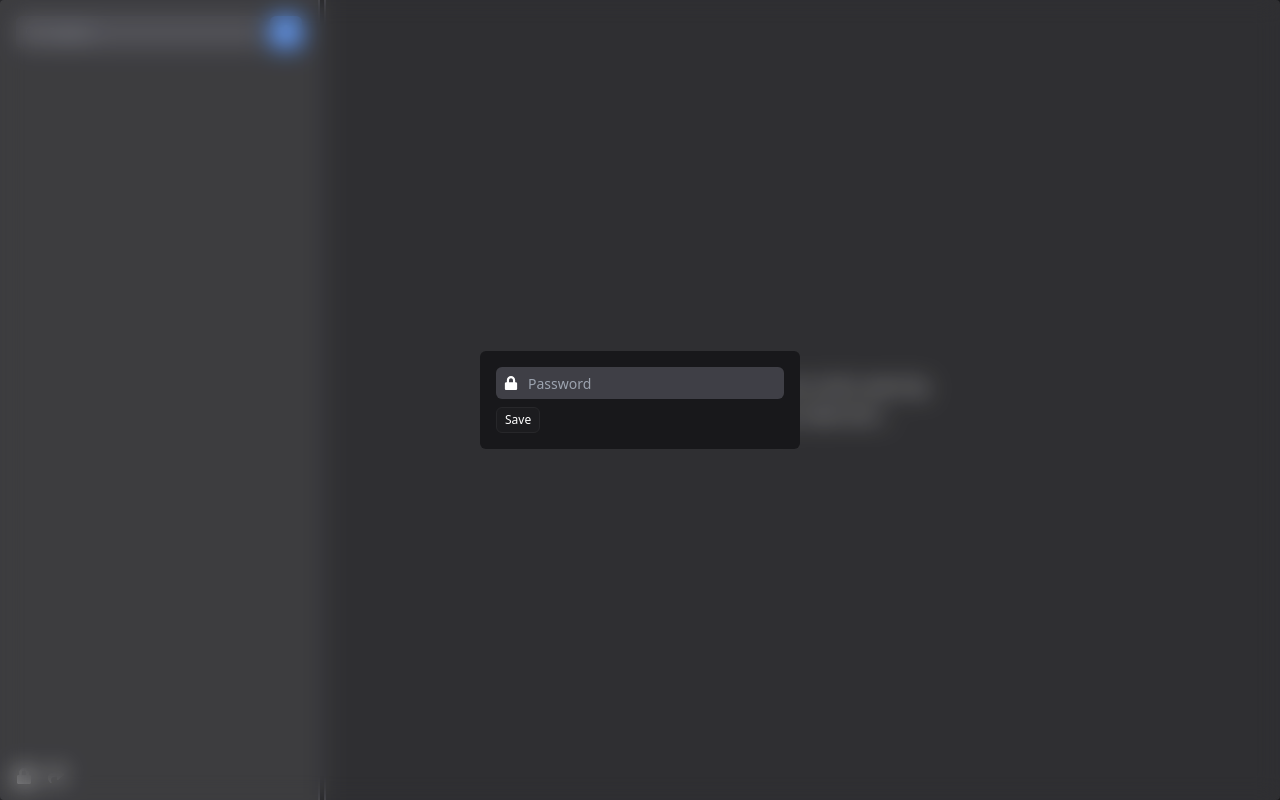
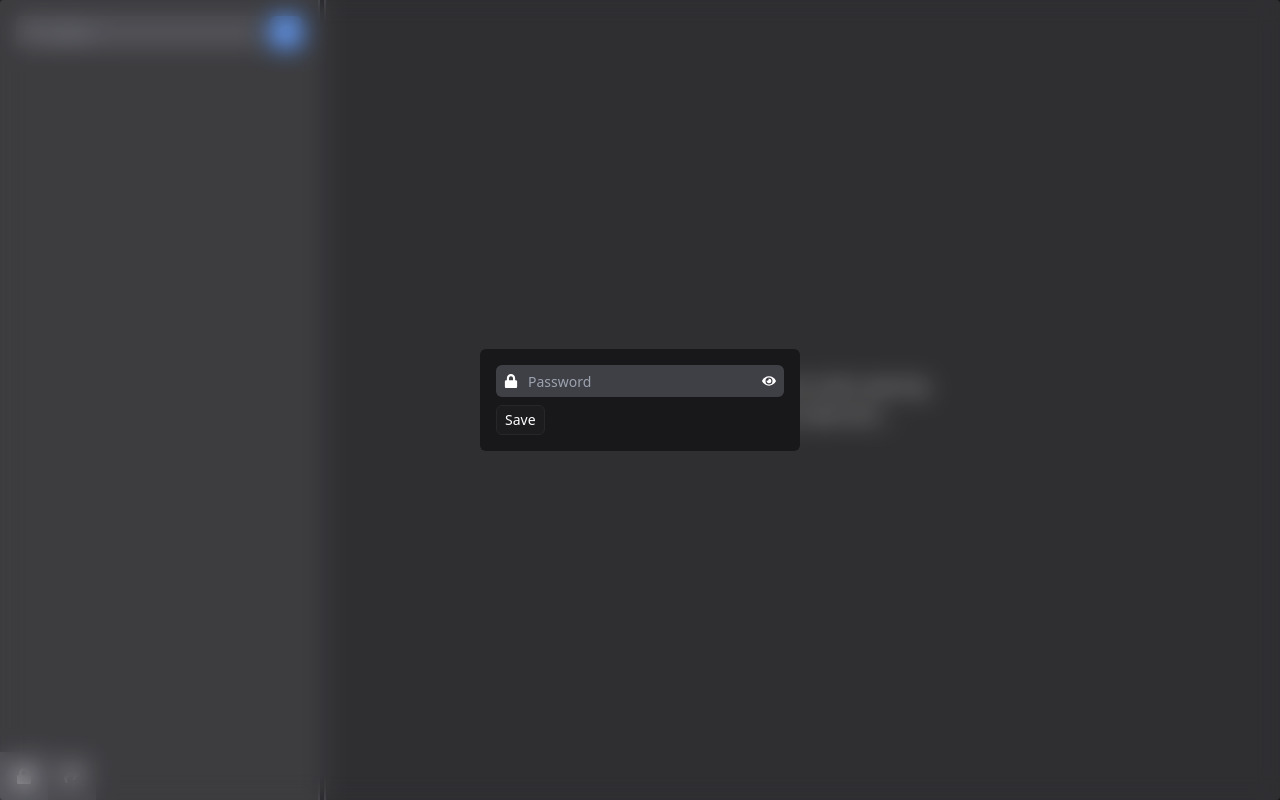
Before and after one commit to zpaceway/safesecret, a React app: page / in a window 1280 px wide. Both pictures are taken after a click on the button 24 px from the left and 776 px from the top of the page. Built offline with nearby package versions, Linux system fonts and the light colour scheme; the HTML template or start-up script is replaced by a standard one.

Commit message:
ui ux changes

```diff
--- a/src/App.tsx
+++ b/src/App.tsx
@@ -1,5 +1,5 @@
 import { IoIosSearch } from "react-icons/io";
-import { FaPlus } from "react-icons/fa";
+import { FaEye, FaEyeSlash, FaPlus } from "react-icons/fa";
 import { useAtom } from "jotai";
 import { secretsAtom } from "./atoms";
 import { useEffect, useMemo, useState } from "react";
@@ -24,6 +24,7 @@ const App = () => {
   const [selectedSecretId, setSelectedSecretId] = useState<string>();
   const [searchTerm, setSearchTerm] = useState("");
   const [showNavBar, setShowNavBar] = useState(true);
+  const [showPasswordValue, setShowPasswordValue] = useState(false);
   const selectedSecretIndex = useMemo(() => {
     return (secrets || []).findIndex((s) => s.id === selectedSecretId);
   }, [secrets, selectedSecretId]);
@@ -107,14 +108,24 @@ const App = () => {
           <div className="z-50 flex w-full max-w-xs flex-col gap-2 rounded-md bg-zinc-900 p-4">
             <div className="relative w-full overflow-hidden rounded-md text-sm text-white">
               <input
-                type="password"
-                className="h-8 w-full bg-zinc-700 p-2 pl-8 outline-none"
+                type={showPasswordValue ? "text" : "password"}
+                className="h-8 w-full bg-zinc-700 px-8 py-2 outline-none"
                 placeholder="Password"
                 value={password}
                 onChange={(e) => setPassword(e.target.value)}
               />
-              <div className="pointer-events-none absolute inset-0 left-2 flex items-center">
+              <div className="pointer-events-none absolute inset-0 left-2 flex items-center justify-start">
                 <FaLock />
+              </div>
+              <div className="pointer-events-none absolute inset-0 right-2 flex items-center justify-end">
+                <button
+                  className="pointer-events-auto"
+                  onClick={() => {
+                    setShowPasswordValue((state) => !state);
+                  }}
+                >
+                  {showPasswordValue ? <FaEyeSlash /> : <FaEye />}
+                </button>
               </div>
             </div>
             <div className="flex text-white">
@@ -123,7 +134,7 @@ const App = () => {
                   if (!password) return;
                   setShowPasswordModal(false);
                 }}
-                className="flex items-center gap-1 rounded-md border border-zinc-800 bg-zinc-800 bg-opacity-30 px-2 py-1 text-xs transition-all hover:bg-zinc-700 hover:bg-opacity-100"
+                className="flex items-center gap-1 rounded-md border border-zinc-800 bg-zinc-800 bg-opacity-30 px-2 py-1 text-sm transition-all hover:bg-zinc-700 hover:bg-opacity-100"
               >
                 Save
               </button>
@@ -248,8 +259,9 @@ const App = () => {
                   ))}
               </div>
             </div>
-            <div className="flex shrink-0 gap-4 p-4 text-white">
+            <div className="flex shrink-0 text-white">
               <button
+                className="bg-zinc-700 bg-opacity-100 p-4 hover:bg-opacity-40"
                 onClick={() => {
                   setShowPasswordModal(true);
                 }}
@@ -257,6 +269,7 @@ const App = () => {
                 <FaLock />
               </button>
               <button
+                className="bg-zinc-700 bg-opacity-60 p-4 hover:bg-opacity-40"
                 onClick={() => {
                   navigator.clipboard.writeText(
                     `${window.location.href}${
--- a/src/components/SecretForm.tsx
+++ b/src/components/SecretForm.tsx
@@ -54,7 +54,7 @@ const SecretForm = ({
               setNewSecret(undefined);
               setSelectedSecretId(undefined);
             }}
-            className="flex items-center gap-1 rounded-md border border-zinc-800 bg-zinc-800 bg-opacity-30 px-2 py-1 text-xs transition-all hover:bg-zinc-700 hover:bg-opacity-100"
+            className="flex items-center gap-1 rounded-md border border-zinc-800 bg-zinc-800 bg-opacity-30 px-2 py-1 text-sm transition-all hover:bg-zinc-700 hover:bg-opacity-100"
           >
             <FaSave />
             <div>Save</div>
@@ -64,7 +64,7 @@ const SecretForm = ({
               setNewSecret(undefined);
               setSelectedSecretId(undefined);
             }}
-            className="flex items-center gap-1 rounded-md border border-zinc-800 bg-zinc-800 bg-opacity-30 px-2 py-1 text-xs transition-all hover:bg-zinc-700 hover:bg-opacity-100"
+            className="flex items-center gap-1 rounded-md border border-zinc-800 bg-zinc-800 bg-opacity-30 px-2 py-1 text-sm transition-all hover:bg-zinc-700 hover:bg-opacity-100"
           >
             <MdBlock />
             <div>Cancel</div>
@@ -82,7 +82,7 @@ const SecretForm = ({
                 ];
                 setSecrets(newSecrets);
               }}
-              className="flex items-center gap-1 rounded-md border border-zinc-800 bg-zinc-800 bg-opacity-30 px-2 py-1 text-xs"
+              className="flex items-center gap-1 rounded-md border border-zinc-800 bg-zinc-800 bg-opacity-30 px-2 py-1 text-sm"
             >
               <FaTrash />
               <div>Delete</div>
@@ -170,10 +170,10 @@ const SecretForm = ({
                 ...newSecret,
               });
             }}
-            className="flex gap-2 rounded-md border border-zinc-800 bg-zinc-800 bg-opacity-30 p-2 transition-all hover:bg-zinc-700 hover:bg-opacity-100"
+            className="flex items-center gap-2 rounded-md border border-zinc-800 bg-zinc-800 bg-opacity-30 px-2 py-1 transition-all hover:bg-zinc-700 hover:bg-opacity-100"
           >
             <FaPlus />
-            <div className="text-xs">Add new field</div>
+            <div className="text-sm">Add new field</div>
           </button>
         </div>
         <div className="flex h-full flex-col gap-2 overflow-auto">
```
